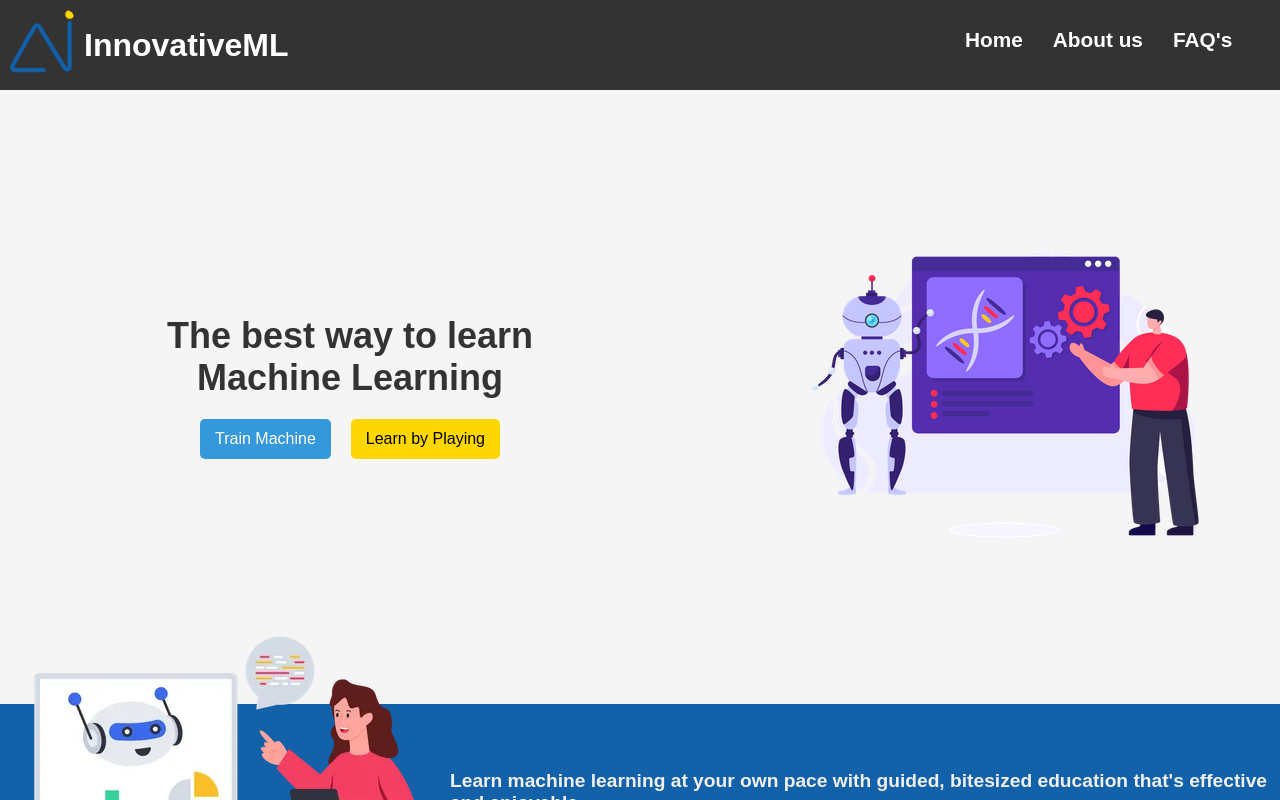
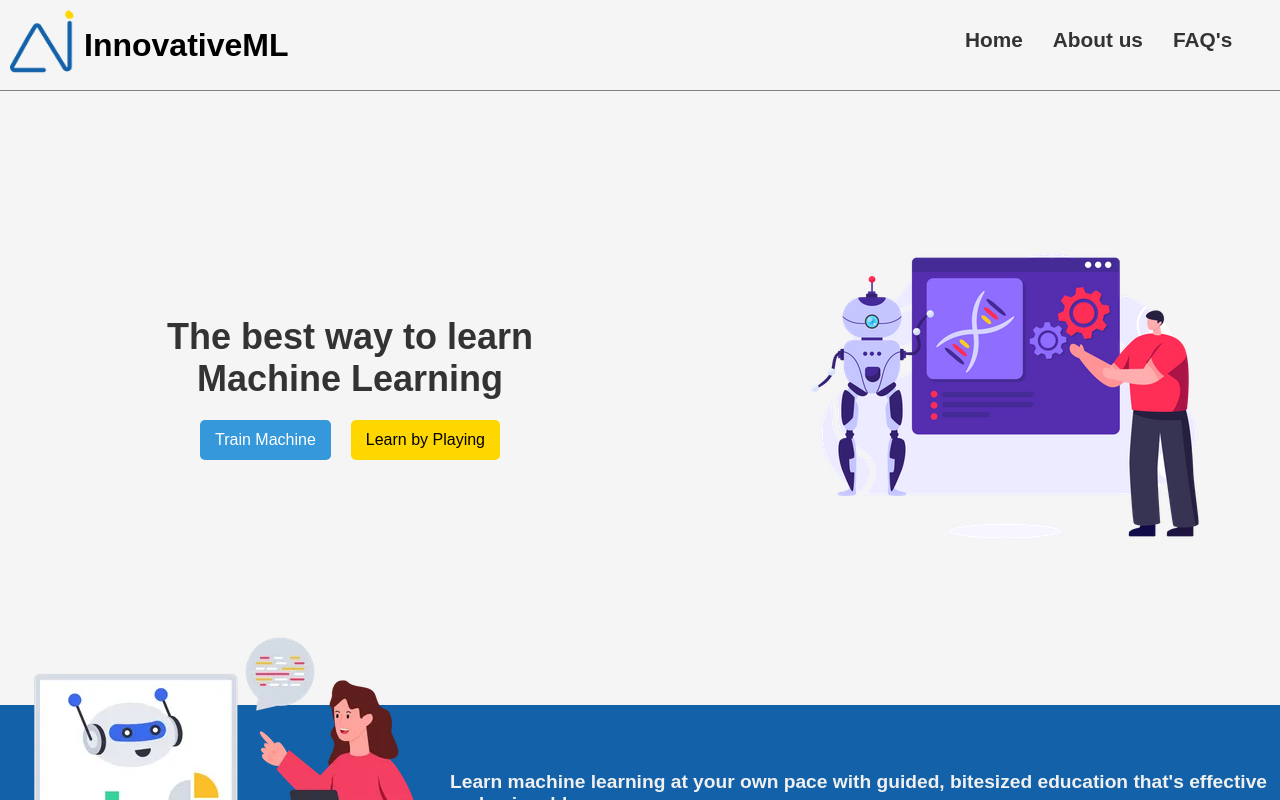
Before and after one commit to AhmadSerhall/innovativeML, a React (Create React App) app in the folder frontend/: page /landing in a window 1280 px wide. Shown: the top 800 px of the page. Built offline with nearby package versions, Linux system fonts and the light colour scheme.

Commit message:
updating the navbar color

```diff
--- a/frontend/src/components/NavBar/style.css
+++ b/frontend/src/components/NavBar/style.css
@@ -3,8 +3,9 @@
     justify-content: space-between;
     align-items: center;
     padding: 10px;
-    background-color: #333;
-    color: #fff;
+    background-color: #f5f5f5;
+    /* color: #333; */
+    border-bottom: 1px solid gray;
   }
   .nav-links {
     list-style: none;
@@ -20,7 +21,7 @@
   }
   .nav-links a {
     text-decoration: none;
-    color: #fff;
+    color: #333;
     font-weight: bold;
   }
   .nav-links a:hover{
@@ -28,7 +29,7 @@
     transition: background-color 0.3s ease;
   }
   .burger-icon:hover {
-    background-color: #555;
+    background-color: white;
     transition: background-color 0.3s ease;
     border-radius: 20%;
   }
@@ -50,6 +51,7 @@
       right: 0;
       width: 100%;
       background-color: #333;
+      color:#333;
     }
     .nav-links.show {
       display: flex;
```
